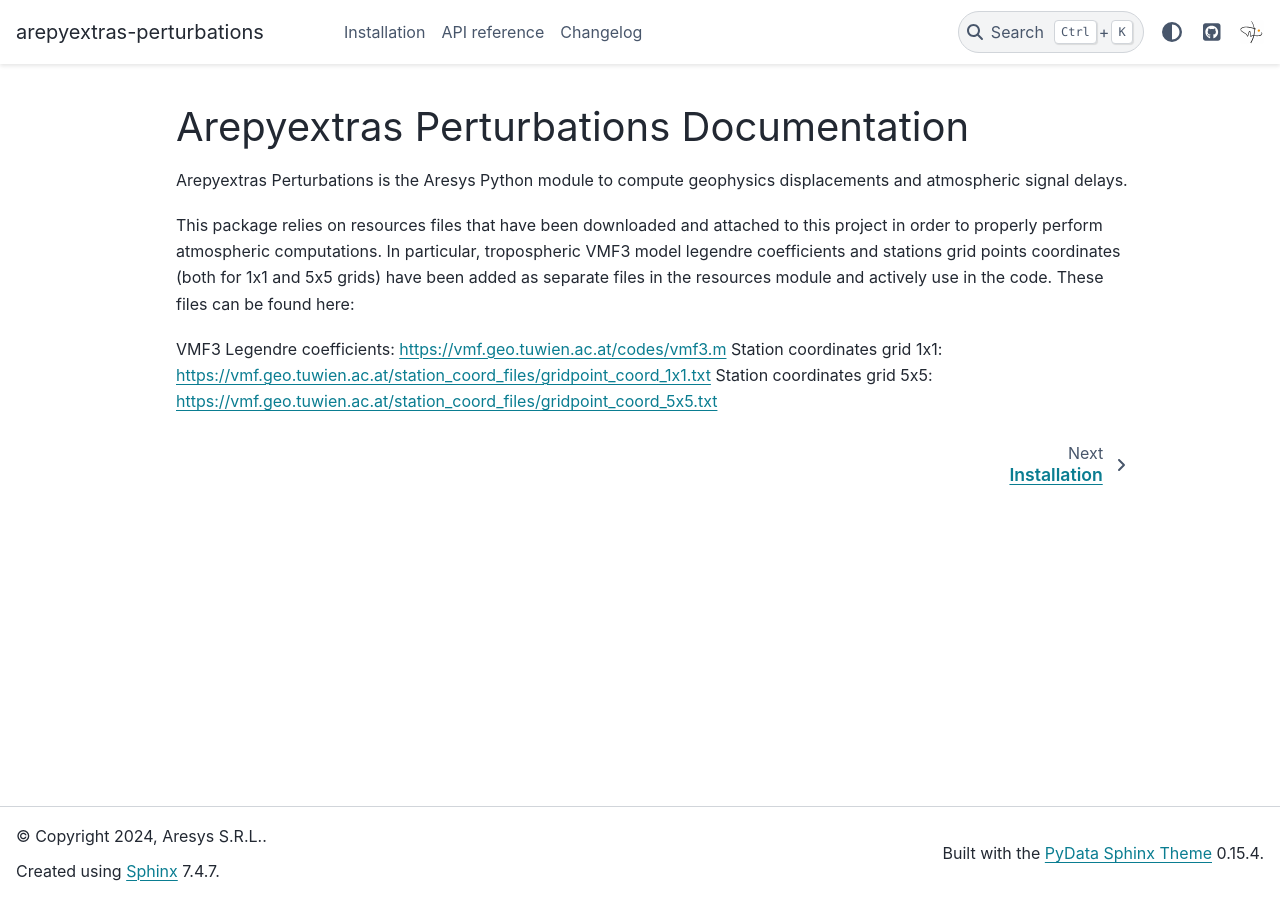
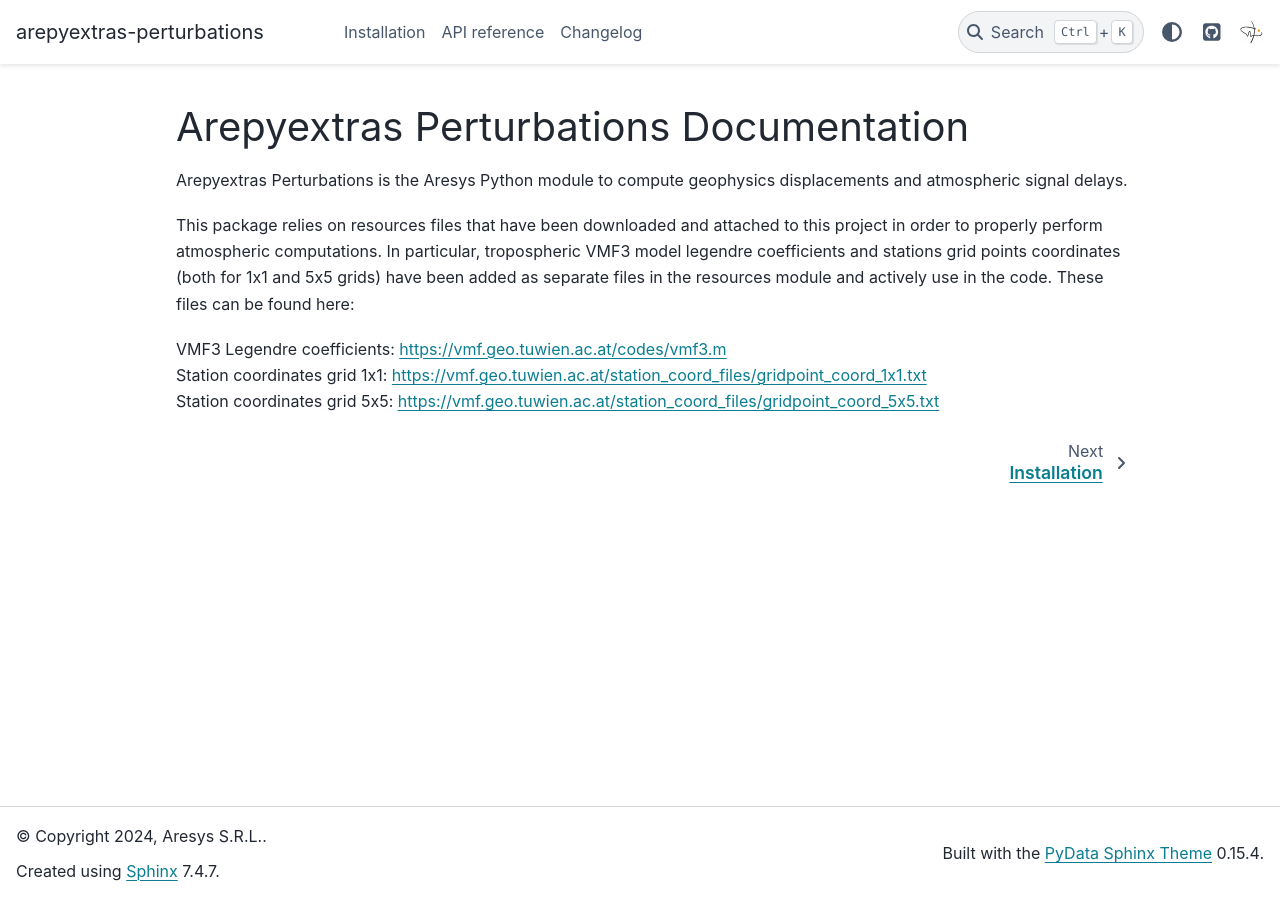
Before and after one commit to aresys-srl/arepyextras-perturbations, a Sphinx documentation site: the page built from docs/source/index.rst, in a window 1280 px wide. Built offline with Sphinx 7.4.7 and the PyData theme 0.15.4, drawn with Linux system fonts in a browser that asks for light colours; the version number could not be read and is left out.

Commit message:
documentation generation fix

```diff
--- a/docs/source/index.rst
+++ b/docs/source/index.rst
@@ -19,6 +19,6 @@ atmospheric computations. In particular, tropospheric VMF3 model legendre coeffi
 (both for 1x1 and 5x5 grids) have been added as separate files in the resources module and actively use in the code.
 These files can be found here:
 
-VMF3 Legendre coefficients: `https://vmf.geo.tuwien.ac.at/codes/vmf3.m <https://vmf.geo.tuwien.ac.at/codes/vmf3.m>`_
-Station coordinates grid 1x1: `https://vmf.geo.tuwien.ac.at/station_coord_files/gridpoint_coord_1x1.txt <https://vmf.geo.tuwien.ac.at/station_coord_files/gridpoint_coord_1x1.txt>`_
-Station coordinates grid 5x5: `https://vmf.geo.tuwien.ac.at/station_coord_files/gridpoint_coord_5x5.txt <https://vmf.geo.tuwien.ac.at/station_coord_files/gridpoint_coord_5x5.txt>`_
+| VMF3 Legendre coefficients: `https://vmf.geo.tuwien.ac.at/codes/vmf3.m <https://vmf.geo.tuwien.ac.at/codes/vmf3.m>`_
+| Station coordinates grid 1x1: `https://vmf.geo.tuwien.ac.at/station_coord_files/gridpoint_coord_1x1.txt <https://vmf.geo.tuwien.ac.at/station_coord_files/gridpoint_coord_1x1.txt>`_
+| Station coordinates grid 5x5: `https://vmf.geo.tuwien.ac.at/station_coord_files/gridpoint_coord_5x5.txt <https://vmf.geo.tuwien.ac.at/station_coord_files/gridpoint_coord_5x5.txt>`_
```
